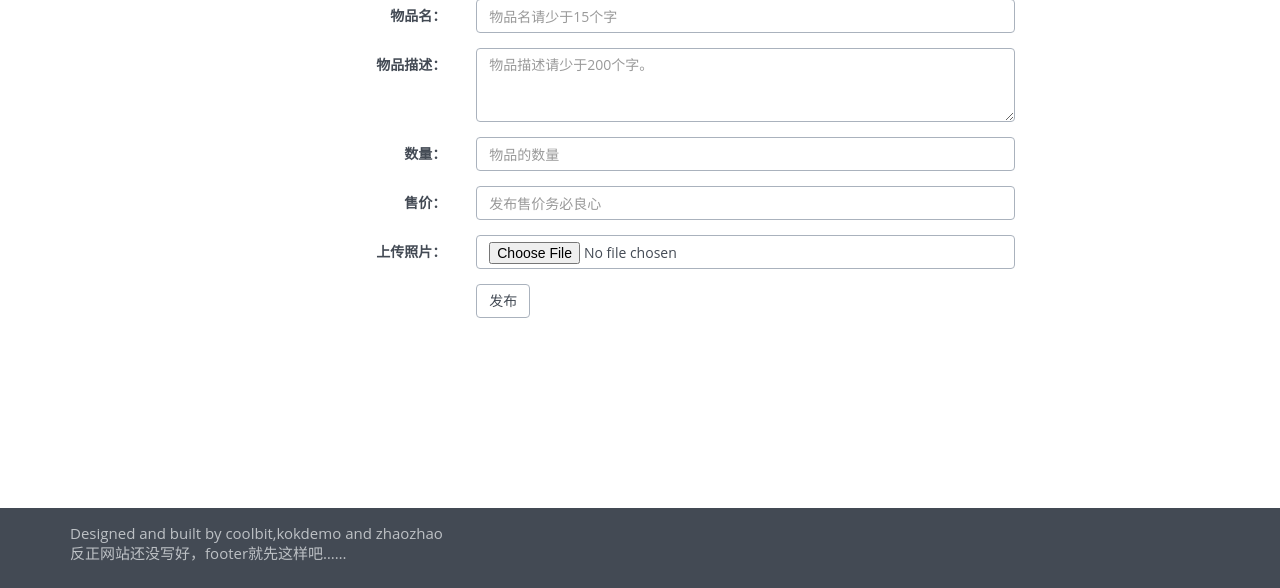
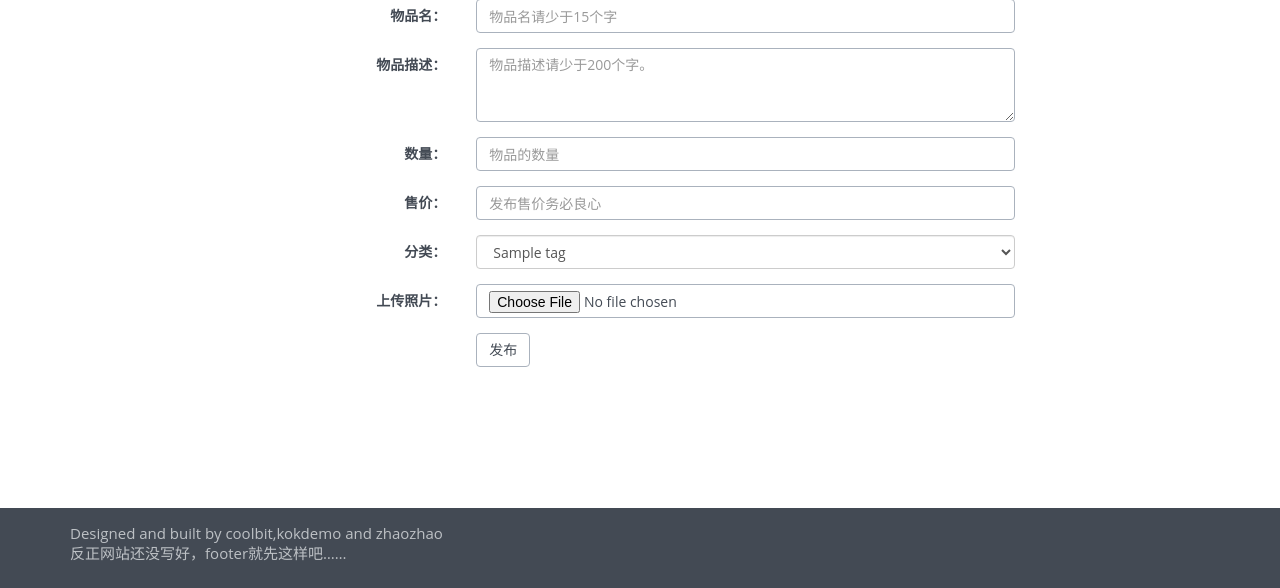
Before and after one commit to coolbit-in/bookseller, a Django app: template bookseller/apps/main/templates/item_create.html in a window 1280 px wide. Shown: the part 212-800 px from the top of the page. Run offline with Django 3.2, Linux system fonts and the light colour scheme; tables that the repository leaves empty hold one stand-in row (values such as "Sample post"); the template is opened without the code that fills it: values that come from a table or form of the project are taken from there, most other values are stand-ins (such as "Sample title", 1, 10 or a date in 2020); parts of the project's set-up code (start-up, migrations or seed data) failed here and were passed over.

```diff
--- a/bookseller/apps/main/templates/item_create.html
+++ b/bookseller/apps/main/templates/item_create.html
@@ -38,6 +38,16 @@
                 </div>
             </div>
             <div class="form-group">
+                <label for="price" class="col-sm-2 control-label">分类：</label>
+                <div class="col-sm-10">
+                    <select name="tags" id="selectTag">
+                        {% for tag in tag_list %}
+                        <option value="{{ tag }}" >{{ tag }}</option>
+                        {% endfor %}
+                    </select>
+                </div>
+            </div>
+            <div class="form-group">
                 <label for="image" class="col-sm-2 control-label">上传照片：</label>
                 <div class="col-sm-10">
                     <input type="file" class="form-control" id="image" name="image">
--- a/bookseller/apps/main/templates/item_detail.html
+++ b/bookseller/apps/main/templates/item_detail.html
@@ -1,6 +1,6 @@
 {% extends "base.html" %}
 
-{% block title %}{item 's name}{% endblock %}
+{% block title %}{{item.title}}{% endblock %}
 
 {% block content%}
     <div class="container">
@@ -33,7 +33,7 @@
                     <p>{tag}</p>
                 </div>
                 <div class="col-md-4">
-                    <h2>{{item.price}}</h2>
+                    <h3>人民币：{{item.price}}元</h3>
                 </div>
             </div>
         </div>
--- a/bookseller/apps/main/templates/item_update.html
+++ b/bookseller/apps/main/templates/item_update.html
@@ -7,7 +7,11 @@
     <div class="page-header">
         <h1>修改物品信息</h1>
     </div>
-    <div id="project">
+    <div id="project" class="row">
+        <div class="col-md-4">
+            <h3>原有图片</h3>
+            <img src="{{item.image.url}}" class="img-rounded" id="item_image">
+        </div>
         <form class="form-horizontal" role="form" action="" method="post">
             <div class="form-group">
                 <label class="col-sm-2 control-label">物品名：</label>
--- a/bookseller/static/css/main.css
+++ b/bookseller/static/css/main.css
@@ -1,4 +1,8 @@
 body { padding-top: 70px; }
+
+.inTheMiddle{
+    padding-top: 50%;
+}
 
 /*navbar*/
 header li{
--- a/bookseller/templates/404.html
+++ b/bookseller/templates/404.html
@@ -4,7 +4,7 @@
 
 {% block content %}
         <div class="container">
-            <div class="page-header">
+            <div class="inTheMiddle">
                 <h1>抱歉，这个页面</h1>
                 <hr>
                 <h2>我们就是不给你看……</h2>
--- a/bookseller/templates/header_logIn.html
+++ b/bookseller/templates/header_logIn.html
@@ -1,11 +1,12 @@
 <header class="navbar navbar-inverse navbar-fixed-top bs-docs-nav" role="banner">
     <div class="container">
         <div class="navbar-header">
-            <a href="../" class="navbar-brand">卖东西</a>
+            <a href="/" class="navbar-brand">卖东西</a>
         </div>
         <nav class="collapse navbar-collapse bs-navbar-collapse" role="navigation">
             <ul class="nav navbar-nav navbar-right">
                 <li><button type="button" class="btn btn-default navbar-btn">个人中心</button></li>
+                <li><button type="button" class="btn btn-default navbar-btn">注销</button></li>
             </ul>
             <form class="navbar-form navbar-right" role="search">
                 <div class="form-search search-only">
--- a/bookseller/templates/header_logOut.html
+++ b/bookseller/templates/header_logOut.html
@@ -1,7 +1,7 @@
 <header class="navbar navbar-inverse navbar-fixed-top bs-docs-nav" role="banner">
     <div class="container">
         <div class="navbar-header">
-            <a href="../" class="navbar-brand">卖东西</a>
+            <a href="" class="navbar-brand">卖东西</a>
         </div>
         <nav class="collapse navbar-collapse bs-navbar-collapse" role="navigation">
             <ul class="nav navbar-nav navbar-right">
```
Also changed, not shown: bookseller/apps/register/templates/register.html (+6 -6 lines).
